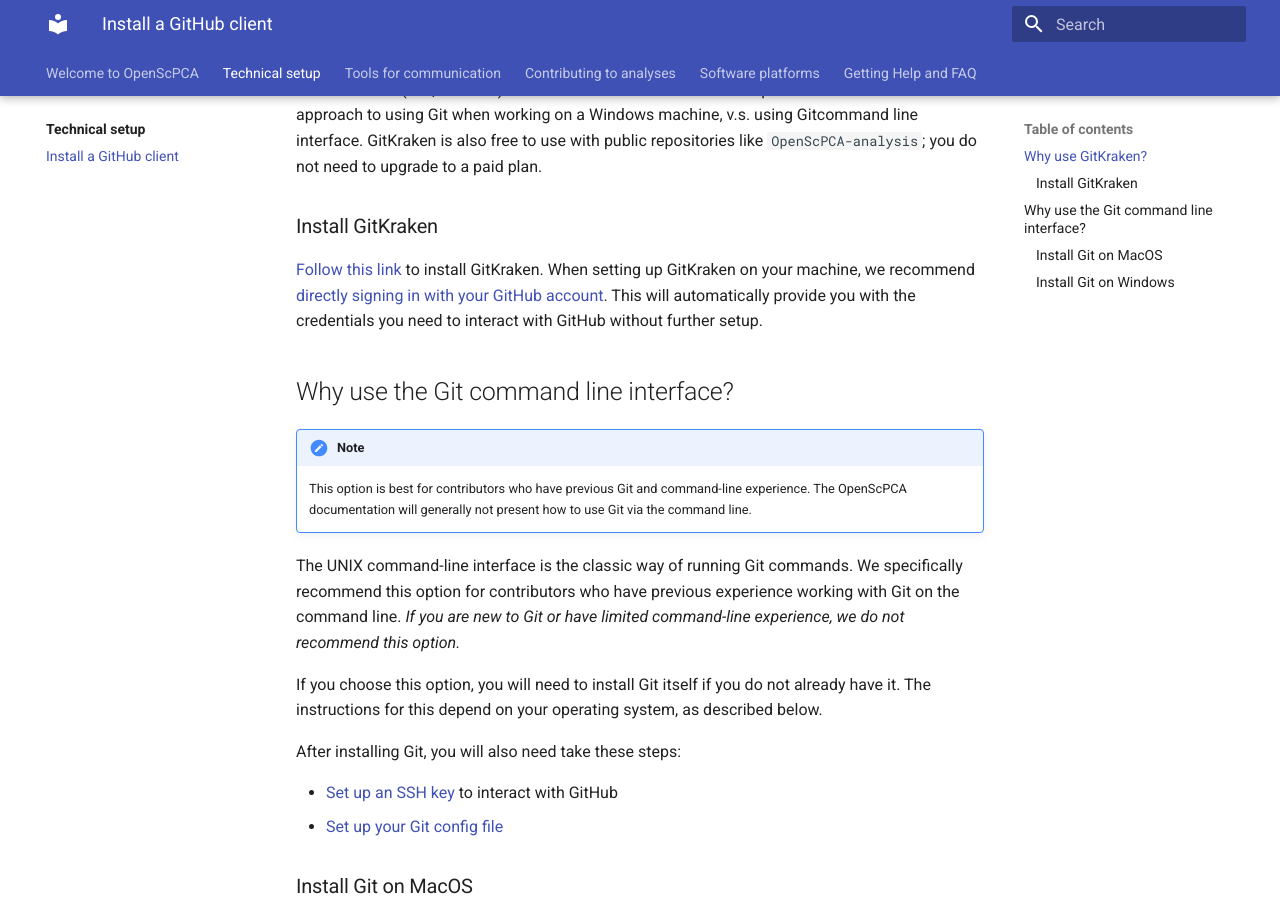
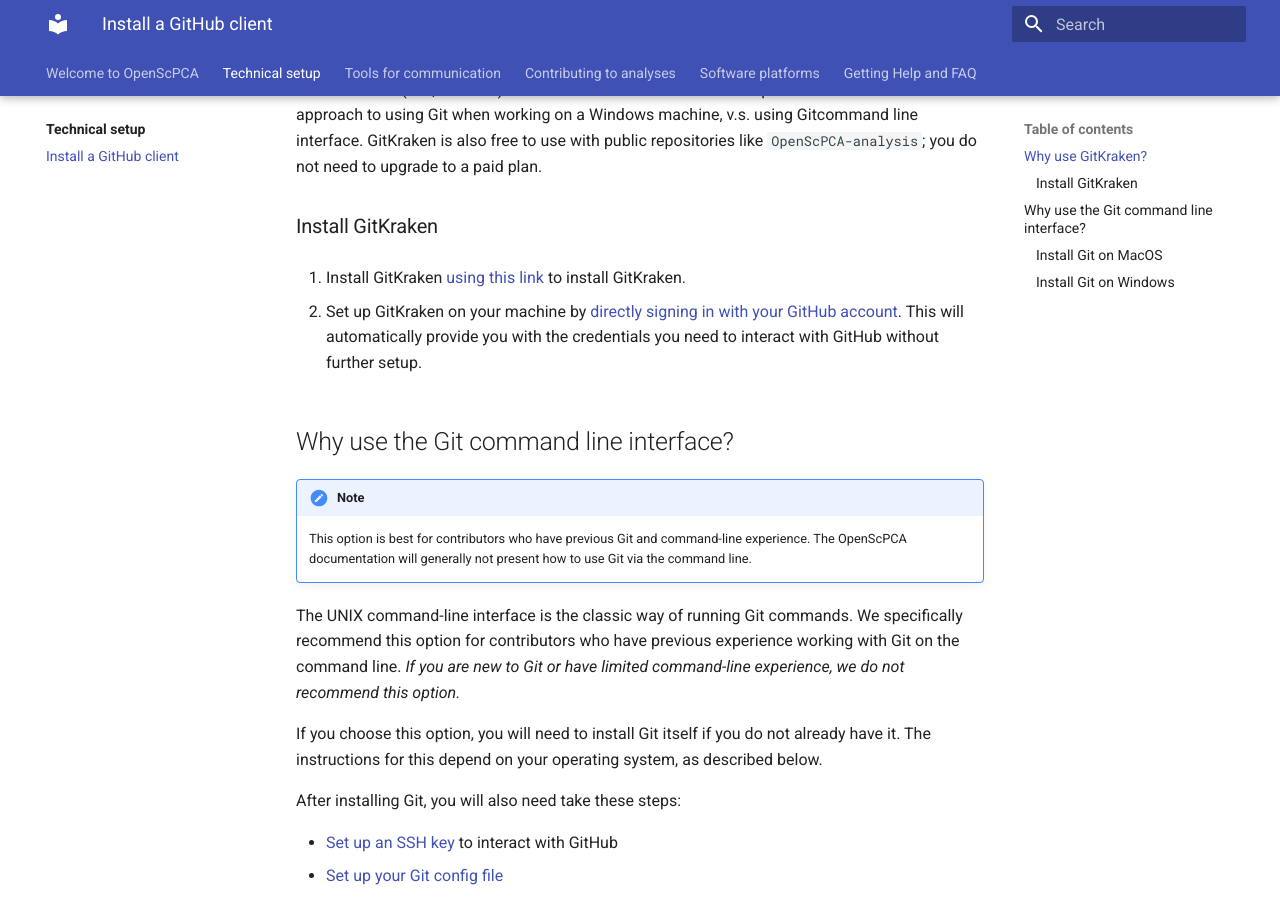
Before and after one commit to AlexsLemonade/OpenScPCA-analysis, an MkDocs documentation site: the page built from docs/technical-setup/install-a-github-client.md, in a window 1280 px wide and 900 px high, scrolled down 514 px. Built offline with MkDocs 1.6.1 and Material for MkDocs 9.7.7, drawn with Linux system fonts in a browser that asks for light colours.

Commit message:
Update docs/technical-setup/install-a-github-client.md
Co-authored-by: Deepa Prasad <dv.prasad991@gmail.com>

```diff
--- a/docs/technical-setup/install-a-github-client.md
+++ b/docs/technical-setup/install-a-github-client.md
@@ -17,8 +17,9 @@
 
 ### Install GitKraken
 
-[Follow this link](https://www.gitkraken.com/download) to install GitKraken.
-When setting up GitKraken on your machine, we recommend [directly signing in with your GitHub account](https://help.gitkraken.com/gitkraken-client/github-gitkraken-client/#sign-in-with-github).
+1. Install GitKraken [using this link](https://www.gitkraken.com/download) to install GitKraken.
+
+2. Set up GitKraken on your machine by [directly signing in with your GitHub account](https://help.gitkraken.com/gitkraken-client/github-gitkraken-client/#sign-in-with-github).
 This will automatically provide you with the credentials you need to interact with GitHub without further setup.
 
 
```
